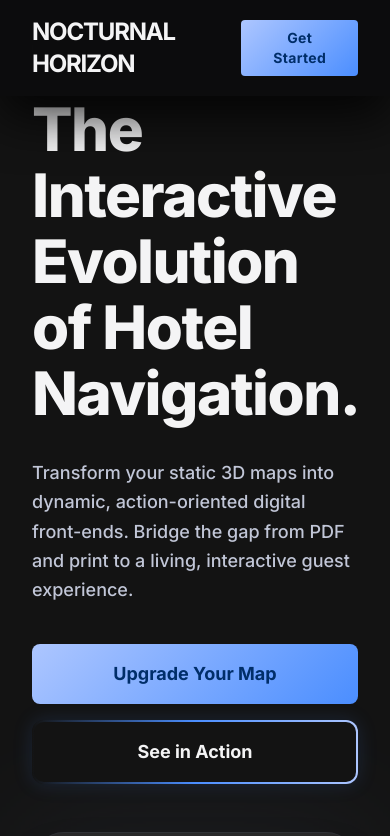
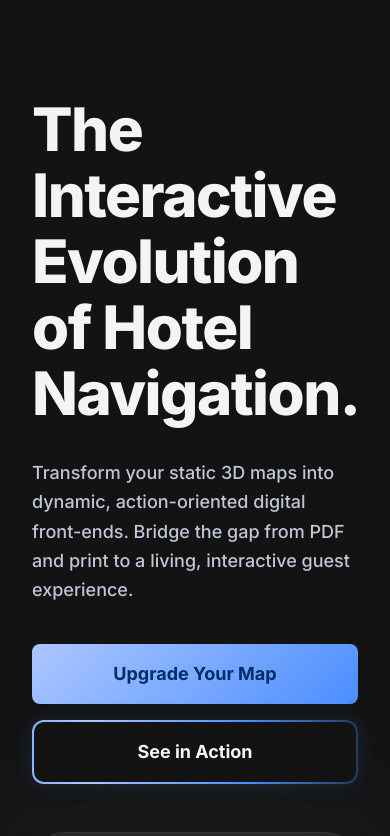
Before and after one commit to rndtech9-tech/mapper, a plain HTML site: page lumina_maps.html in a window 390 px wide. Shown: the top 836 px of the page. Drawn offline with nearby package versions, Linux system fonts and the light colour scheme.

Commit message:
Hide menu bar on mobile initially and reveal on scroll

```diff
--- a/lumina_maps.html
+++ b/lumina_maps.html
@@ -120,7 +120,7 @@
 </head>
 <body class="bg-background text-on-background font-body selection:bg-primary/30">
 <!-- Top Navigation Bar -->
-<nav class="fixed top-0 w-full z-50 bg-zinc-950/60 backdrop-blur-xl shadow-[0_20px_50px_rgba(0,0,0,0.8)]">
+<nav id="main-nav" class="fixed top-0 w-full z-50 bg-zinc-950/60 backdrop-blur-xl shadow-[0_20px_50px_rgba(0,0,0,0.8)] transition-all duration-500 -translate-y-[150%] opacity-0 md:translate-y-0 md:opacity-100">
 <div class="flex justify-between items-center w-full px-8 py-4 max-w-screen-2xl mx-auto">
 <div class="text-2xl font-bold tracking-tighter text-zinc-100 uppercase">Nocturnal Horizon</div>
 <div class="hidden md:flex items-center space-x-8">
@@ -379,4 +379,17 @@
 </div>
 </div>
 </footer>
+<script>
+    // Mobile Navigation Scroll Reveal
+    const mainNav = document.getElementById('main-nav');
+    if (mainNav) {
+        window.addEventListener('scroll', () => {
+            if (window.scrollY > window.innerHeight * 0.5) {
+                mainNav.classList.remove('-translate-y-[150%]', 'opacity-0');
+            } else {
+                mainNav.classList.add('-translate-y-[150%]', 'opacity-0');
+            }
+        });
+    }
+</script>
 </body></html>
```
Also changed, not shown: index.html (+13 -1 lines).
